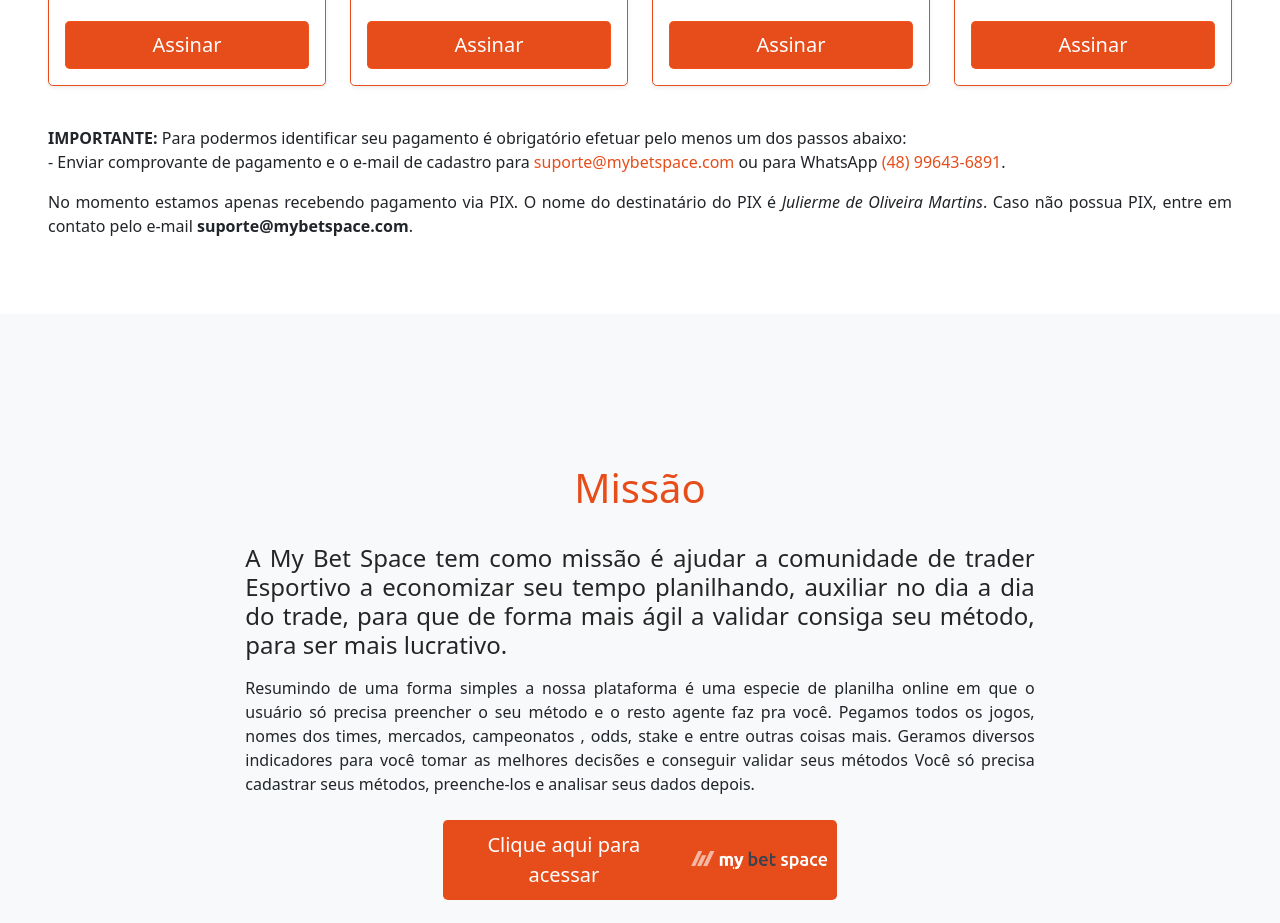
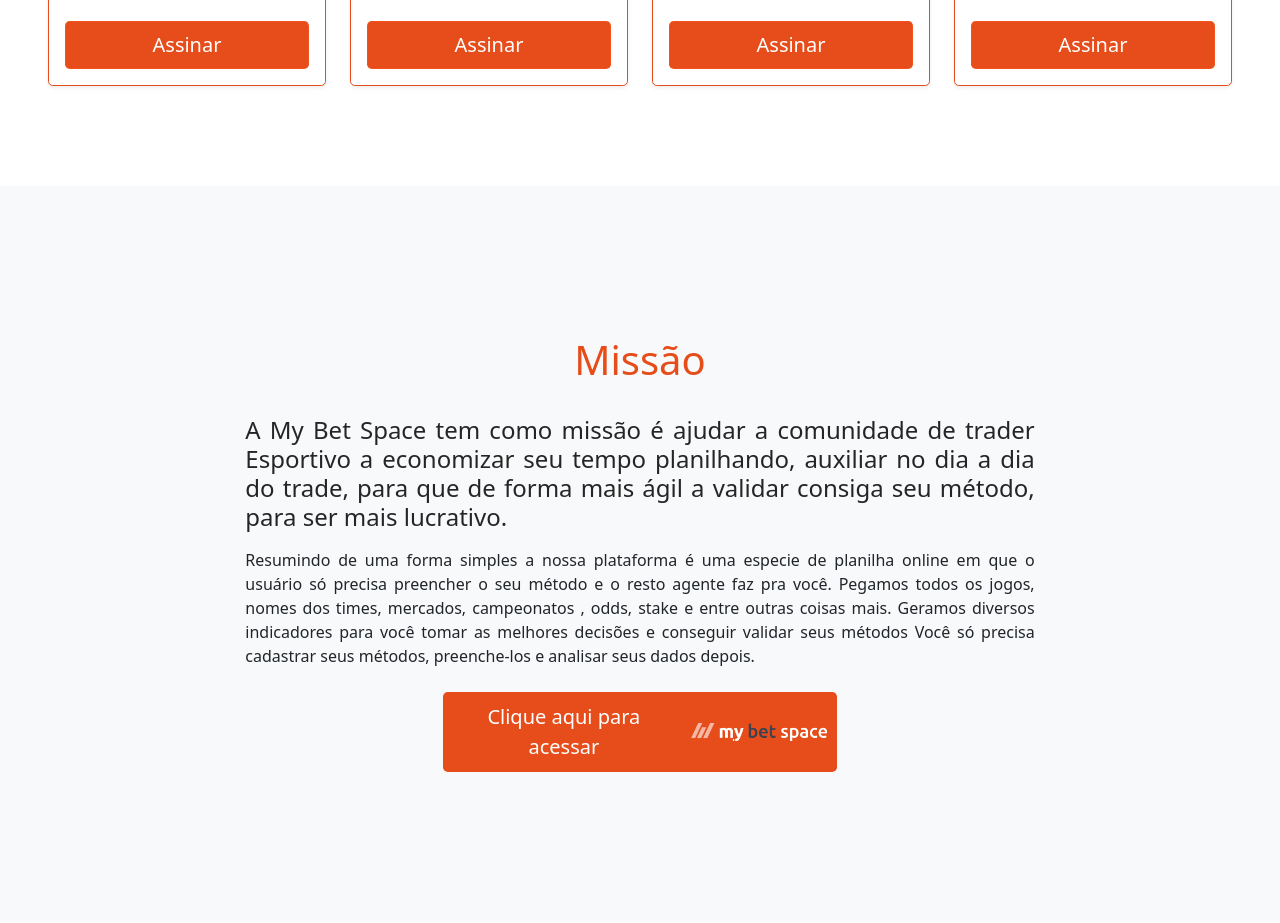
Before and after one commit to mybetspace/landing-page-website, a Nuxt app: page / in a window 1280 px wide. Shown: the part 3060-3983 px from the top of the page. Built offline with nearby package versions, Linux system fonts and the light colour scheme; what v-mask would draw is missing.

Commit message:
remove text

```diff
--- a/pages/index.vue
+++ b/pages/index.vue
@@ -206,36 +206,6 @@
                 </div>
               </div>
             </div>
-          </div>
-
-          <div class="subscriptions-messages">
-            <p class="subscriptions-important-message">
-              <b class="subscription-important"> IMPORTANTE:</b> Para podermos
-              identificar seu pagamento é obrigatório efetuar pelo menos um dos
-              passos abaixo: <br />
-              - Enviar comprovante de pagamento e o e-mail de cadastro para
-              <a
-                href="mailto:suporte@mybetspace.com"
-                target="_blank"
-                class="text-primary"
-                aria-label="Ir para provedor de email"
-                >suporte@mybetspace.com</a
-              >
-              ou para WhatsApp
-              <a
-                class="text-primary"
-                target="_blank"
-                href="https://api.whatsapp.com/send?phone=5548996436891&text="
-                aria-label="Iniciar conversa no WhatsApp com este número"
-                >(48) 99643-6891</a
-              >.
-            </p>
-            <p>
-              No momento estamos apenas recebendo pagamento via PIX. O nome do
-              destinatário do PIX é <i>Julierme de Oliveira Martins</i>. Caso
-              não possua PIX, entre em contato pelo e-mail
-              <strong>suporte@mybetspace.com</strong>.
-            </p>
           </div>
         </div>
       </section>
```
